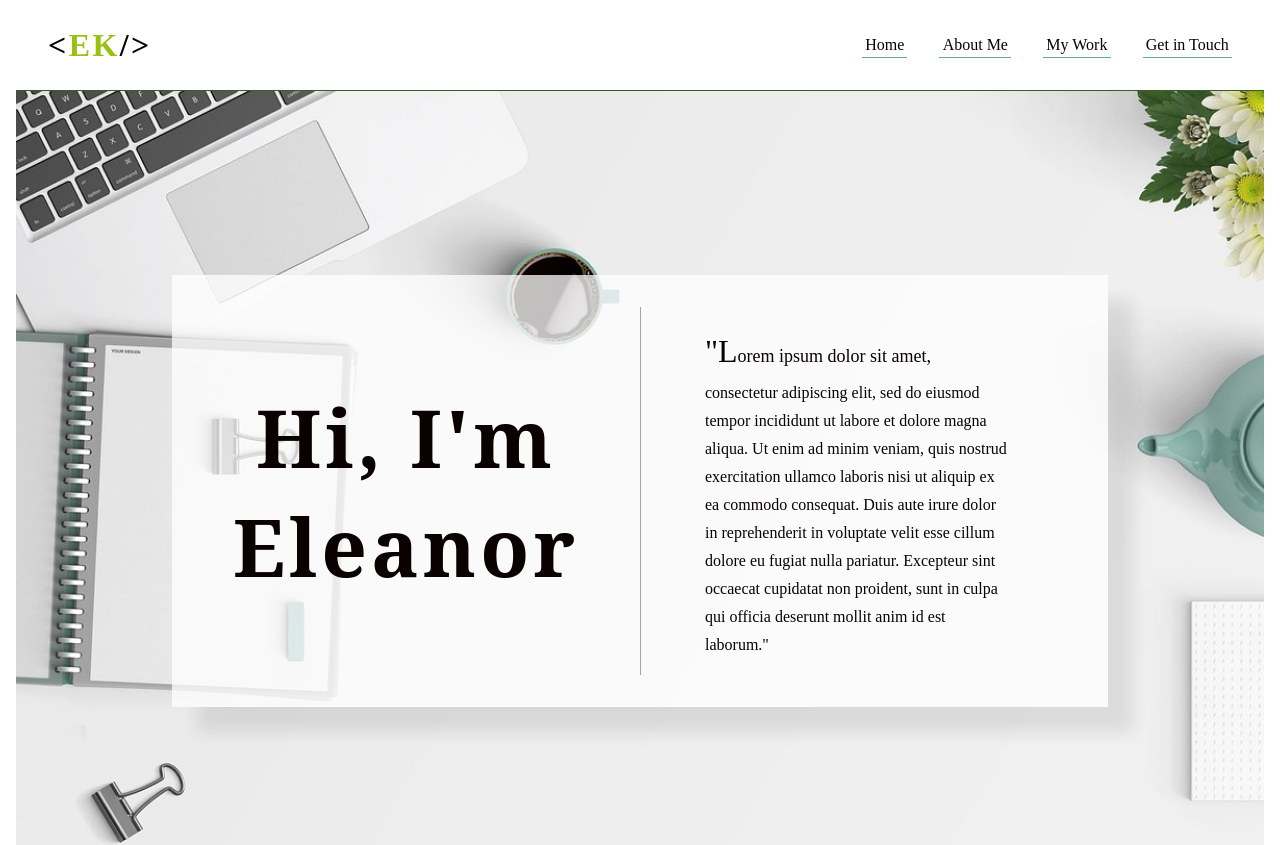
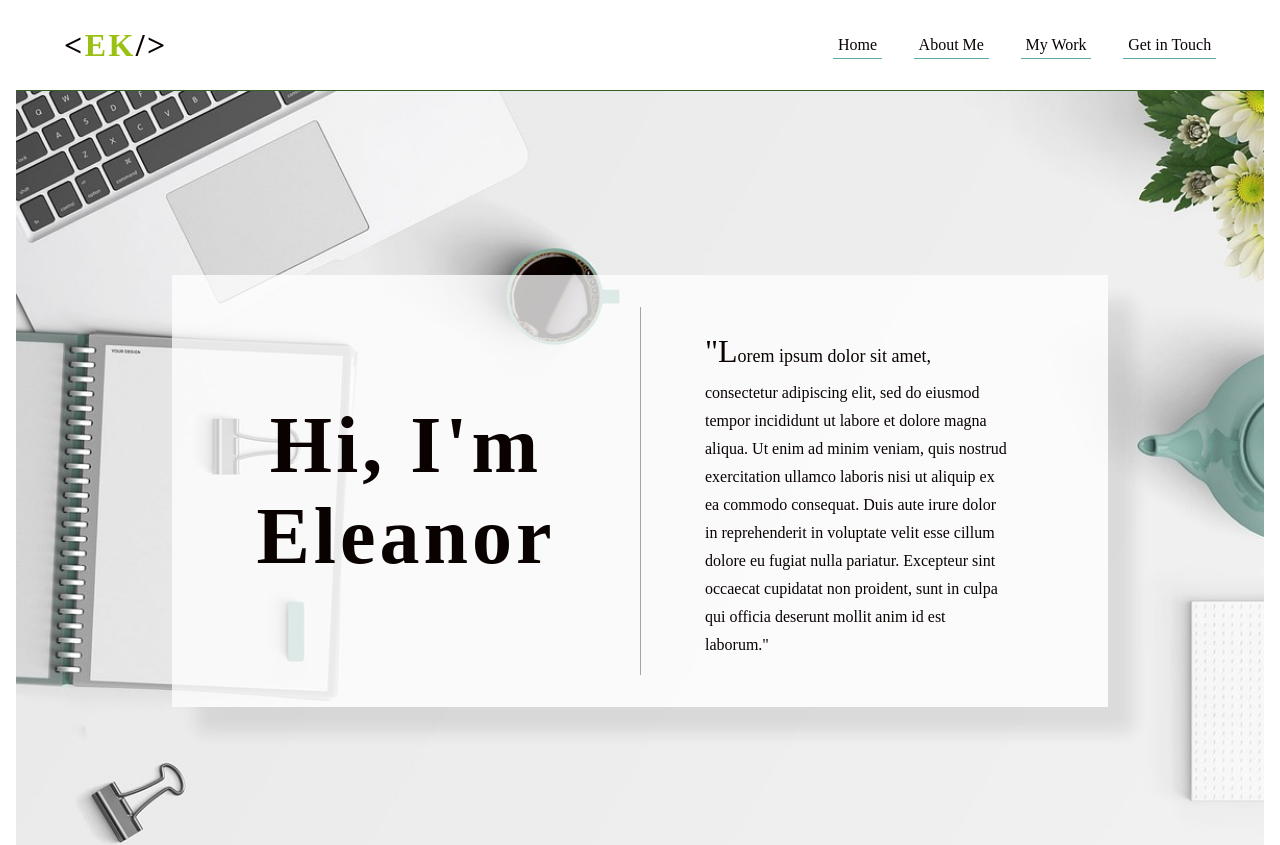
Before and after one commit to EleanorKahn/WP-Personal-Website, a React (Create React App) app in the folder frontend/: page /about in a window 1280 px wide. Shown: the top 845 px of the page. Built offline with nearby package versions, Linux system fonts and the light colour scheme; the HTML template or start-up script is replaced by a standard one.

Commit message:
header padding

```diff
--- a/frontend/src/components/Header.js
+++ b/frontend/src/components/Header.js
@@ -13,7 +13,7 @@
                         <NavLink className='nav-link' to="/">Home</NavLink>
                     </li>
                     <li>
-                        <NavLink className='nav-link' to="/">About Me</NavLink>
+                        <NavLink className='nav-link' to="/about">About Me</NavLink>
                     </li>
                     <li>
                         <NavLink className="nav-link" to="/">My Work</NavLink>
--- a/frontend/src/css/style.css
+++ b/frontend/src/css/style.css
@@ -51,6 +51,10 @@
     color: var(--coffee-brown);
 }
 
+h1, h2, h3 {
+    font-family: "Oswald", "sans-serif";
+}
+
 /* Coming soon styles */
 
 /*
@@ -101,11 +105,7 @@
     display: flex;
     justify-content: space-between;
     align-items: center;
-    padding-inline: 2rem;
-}
-
-.header i {
-    margin-right: .5rem;
+    padding-inline: 3rem;
 }
 
 h1 {
@@ -120,13 +120,12 @@
 
 .header ul li {
     border-bottom: 1.75px solid var(--teapot-teal);
-    padding: .2rem;
+    padding: .3rem;
 }
 
 .header ul li:hover {
     border-bottom: 1.75px solid var(--daisy-yellow);
     border-right: 1.75px solid var(--daisy-yellow);
-    padding-right: .15rem;
 }
 
 .header ul li:last-child {
@@ -195,7 +194,6 @@
     font-weight: 700;
     font-size: 6rem;
     color: var(--leafy-green);
-    font-family: 'Oswald', 'sans-serif';
     letter-spacing: .25rem;
     margin-bottom: 1rem;
     text-shadow: #090201;
@@ -250,7 +248,6 @@
     margin-right: 2rem;
     font-size: 5rem;
     letter-spacing: .25rem;
-    font-family: "DM Serif Display", 'serif';
 }
 
 .about-page .summary p {
```
